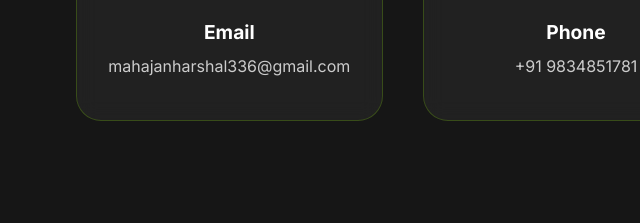
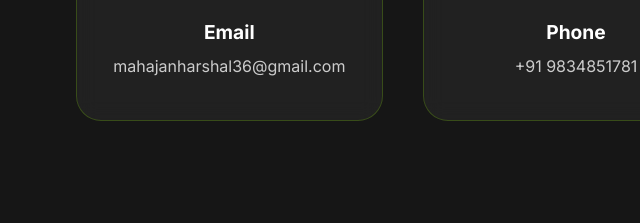
Before and after one commit to harshalm2005/myportfolio, a plain HTML site: page index.html in a window 1280 px wide. Shown: the part 4116-4339 px from the top of the page, 64-704 px from the left. Drawn offline with Linux system fonts and the light colour scheme.

Commit message:
Update index.html
mail

```diff
--- a/index.html
+++ b/index.html
@@ -1349,7 +1349,7 @@
                         <i class="fas fa-envelope"></i>
                         <div>
                             <h4>Email</h4>
-                            <p>mahajanharshal336@gmail.com</p>
+                            <p>mahajanharshal36@gmail.com</p>
                         </div>
                     </div>
                     <div class="contact-item">
@@ -1644,4 +1644,5 @@
     </script>
 </body>
 
+
 </html>
```
